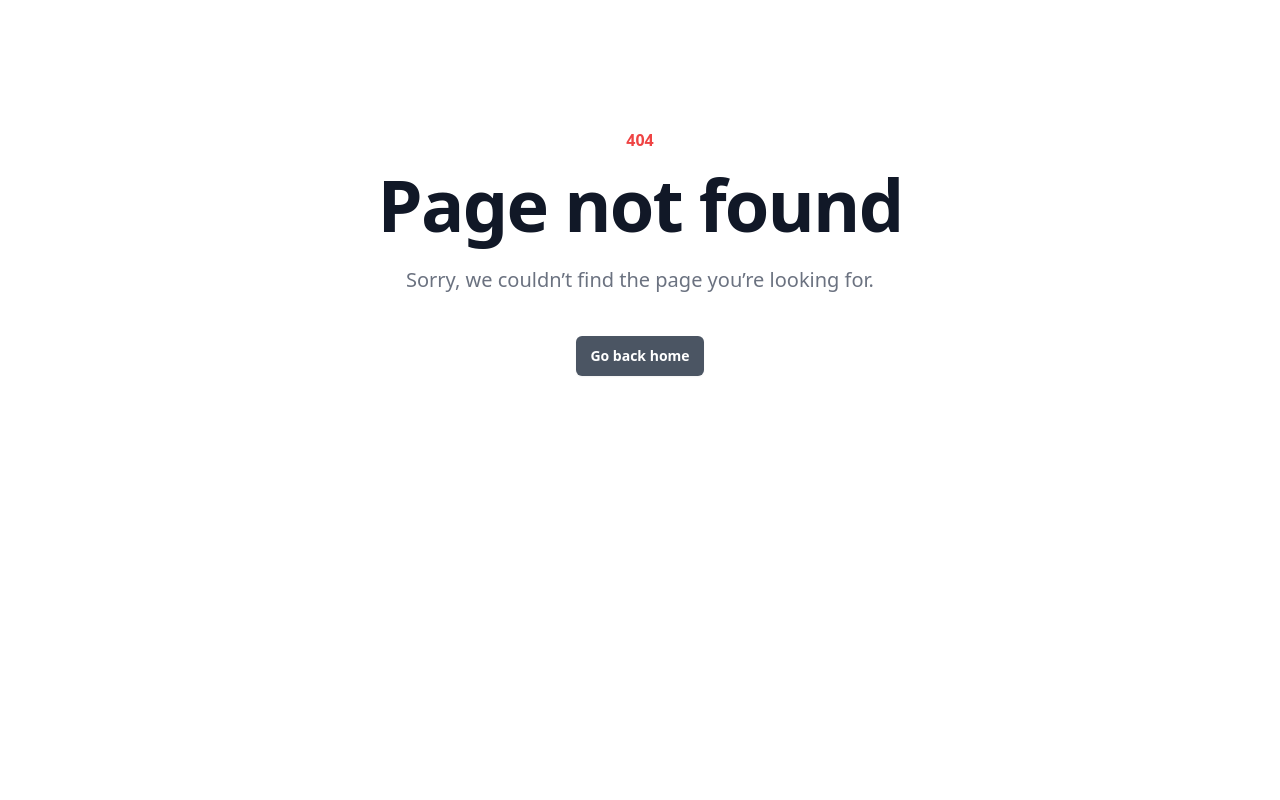
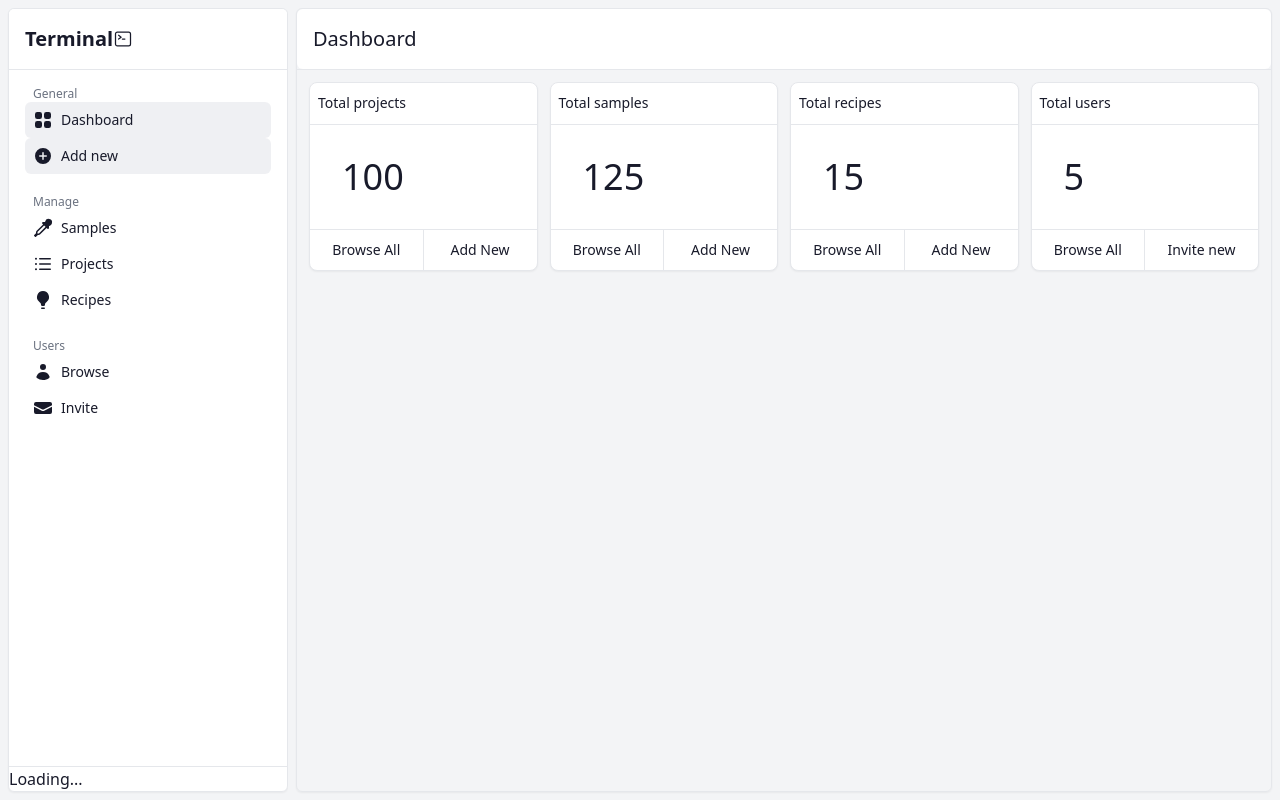
Before and after one commit to goluch/TERMINAL, a React (Vite) app in the folder Client/: page / in a window 1280 px wide. Before the commit this address had no page. Built offline with nearby package versions, Linux system fonts and the light colour scheme; no server answers; sample sign-in values are in the browser's storage.

Commit message:
Add dashboard stats card

```diff
--- a/Client/src/App.tsx
+++ b/Client/src/App.tsx
@@ -14,6 +14,7 @@ import ProjectsPage from "@pages/ProjectsPage.tsx";
 import RecipesPage from "@pages/RecipesPage.tsx";
 import SamplesPage from "@pages/SamplesPage";
 import UsersPage from "@pages/UsersPage.tsx";
+import DashboardPage from "@pages/DashboardPage.tsx";
 
 const queryClient = new QueryClient();
 
@@ -23,6 +24,9 @@ export default function App() {
       <Toaster toastOptions={toastOptions} />
       <BrowserRouter>
         <Routes>
+          <Route element={<AuthorizedLayout pageName="Dashboard" />}>
+            <Route path="/" element={<DashboardPage />} />
+          </Route>
           <Route element={<AuthorizedLayout pageName="Projects" />}>
             <Route path="/projects" element={<ProjectsPage />} />
           </Route>
@@ -35,9 +39,9 @@ export default function App() {
           <Route element={<AuthorizedLayout pageName="Samples" />}>
             <Route path="/samples" element={<SamplesPage />} />
           </Route>
-            <Route element={<AuthorizedLayout pageName="Users" />}>
-                <Route path="/users" element={<UsersPage />} />
-            </Route>
+          <Route element={<AuthorizedLayout pageName="Users" />}>
+            <Route path="/users" element={<UsersPage />} />
+          </Route>
           <Route element={<NoNavbarLayout />}>
             <Route path="/add-new-project" element={<NewProjectForm />} />
             <Route path="*" element={<NotFoundPage />} />
--- /dev/null
+++ b/Client/src/pages/DashboardPage.tsx
@@ -0,0 +1,77 @@
+import { HTMLAttributes, ReactComponentElement, ReactNode } from "react";
+
+const DashboardPage = () => {
+  return (
+    <div className="p-3 h-full w-full">
+      <div className="grid grid-cols-4 gap-3">
+        <EntityAmountCard title="Total projects" amount={100}>
+          <EntityAmountCardButton title="Browse All" />
+          <EntityAmountCardButton title="Add New" />
+        </EntityAmountCard>
+
+        <EntityAmountCard title="Total samples" amount={125}>
+          <EntityAmountCardButton title="Browse All" />
+          <EntityAmountCardButton title="Add New" />
+        </EntityAmountCard>
+
+        <EntityAmountCard title="Total recipes" amount={15}>
+          <EntityAmountCardButton title="Browse All" />
+          <EntityAmountCardButton title="Add New" />
+        </EntityAmountCard>
+
+        <EntityAmountCard title="Total users" amount={5}>
+          <EntityAmountCardButton title="Browse All" />
+          <EntityAmountCardButton title="Invite new" />
+        </EntityAmountCard>
+      </div>
+    </div>
+  );
+};
+
+type EntityAmountCardProps = {
+  title: string;
+  amount: number | string;
+  children: ReactNode | ReactNode[];
+};
+
+const EntityAmountCard = ({
+  title,
+  amount,
+  children,
+}: EntityAmountCardProps) => {
+  return (
+    <div className="border border-gray-200 rounded-lg bg-white shadow-sm">
+      <div className="flex items-center justify-between border-b ">
+        <div className="text-sm items-center font-medium border-gray-200 h-[40.5px] p-2 flex">
+          {title}
+        </div>
+      </div>
+      <div className="flex items-center justify-between">
+        <div className="bg-white p-8 space-y-3 text-4xl flex items-center rounded-lg">
+          {amount}
+        </div>
+      </div>
+      <div className="flex justify-between border-t">{children}</div>
+    </div>
+  );
+};
+
+type EntityAmountCardButtonProps = HTMLAttributes<HTMLButtonElement> & {
+  title: string;
+};
+
+const EntityAmountCardButton = ({
+  title,
+  ...rest
+}: EntityAmountCardButtonProps) => {
+  return (
+    <button
+      {...rest}
+      className="text-sm items-center justify-center font-medium border-gray-200 h-[40.5px] p-2 flex w-full border-e hover:bg-gray-100 last:border-none"
+    >
+      {title}
+    </button>
+  );
+};
+
+export default DashboardPage;
```
